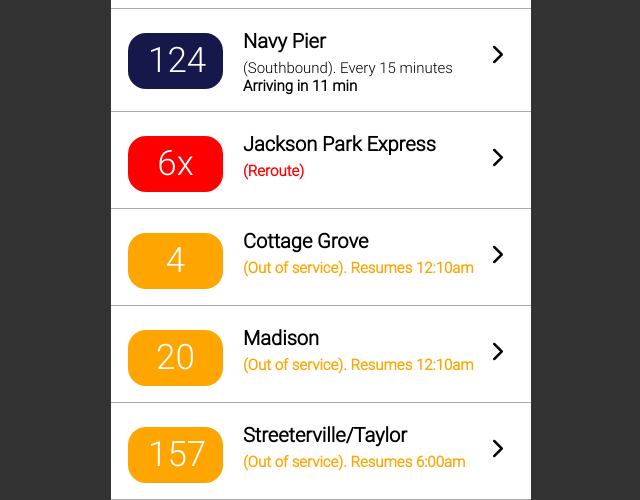
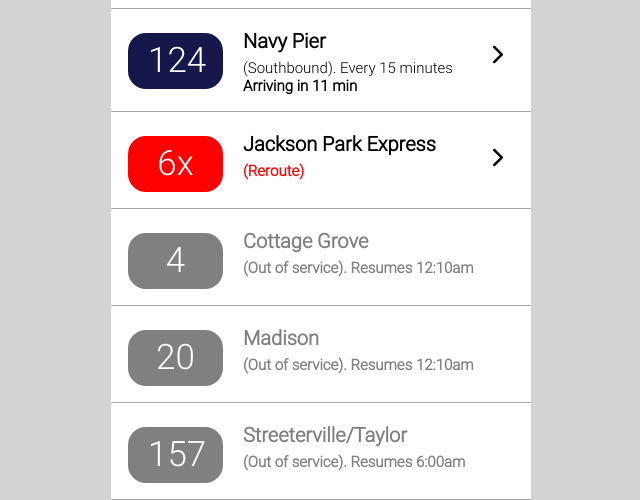
Before and after one commit to ajunaprathap/busybus, a plain HTML site: page index.html in a window 1280 px wide. Shown: the part 732-1232 px from the top of the page, without its empty margins (319-959 px from the left). Drawn offline with Linux system fonts and the light colour scheme.

Commit message:
add index.html and style.css

```diff
--- a/index.html
+++ b/index.html
@@ -142,9 +142,7 @@
             <h2>Cottage Grove</h2>
             <h3>(Out of service). Resumes 12:10am</h3>
           </div>
-          <div class="arrow">
-            <i class="fa fa-chevron-right fa-2x" aria-hidden="true"></i>
-          </div>
+
           </div>
           </div>
     </section>
@@ -159,9 +157,7 @@
             <h2>Madison</h2>
             <h3>(Out of service). Resumes 12:10am</h3>
           </div>
-          <div class="arrow">
-            <i class="fa fa-chevron-right fa-2x" aria-hidden="true"></i>
-          </div>
+
           </div>
           </div>
     </section>
@@ -176,9 +172,7 @@
             <h2>Streeterville/Taylor</h2>
             <h3>(Out of service). Resumes 6:00am</h3>
           </div>
-          <div class="arrow">
-            <i class="fa fa-chevron-right fa-2x" aria-hidden="true"></i>
-          </div>
+
           </div>
           </div>
    </section>
--- a/style.css
+++ b/style.css
@@ -60,7 +60,7 @@ table {
 
 body {
   line-height: .5;
-  background-color: #333;
+  background-color: #d3d3d3;
   font-size: 10px;
   font-family: system;
 
@@ -87,9 +87,7 @@ body {
   padding: 1rem 0 1rem 1rem;
   line-height: 1rem;
 }
-.location:hover{
-    background-color:#898789 ;
-  }
+
 .content {
     width: 90%;
 
@@ -140,13 +138,13 @@ h4 { /* minutes and direction */
   background-color: red;
 }
 .bus4 h1{
-  background-color: orange;
+  background-color: grey;
 }
 .bus20 h1{
-  background-color: orange;
+  background-color: grey;
 }
 .bus157 h1{
-  background-color: orange;
+  background-color: grey;
 }
 .nav-bar {
   height: 53px;
@@ -154,14 +152,24 @@ h4 { /* minutes and direction */
 .bus6x h3{
 color: red;
 }
+
+.bus4 h2{
+color: grey;
+}
+.bus20 h2{
+color: grey;
+}
+.bus157 h2{
+  color: grey;
+}
 .bus4 h3{
-color: orange;
+color: grey;
 }
 .bus20 h3{
-color: orange;
+color: grey;
 }
 .bus157 h3{
-  color: orange;
+  color: grey;
 }
 .nav-bar {
   height: 53px;
```
